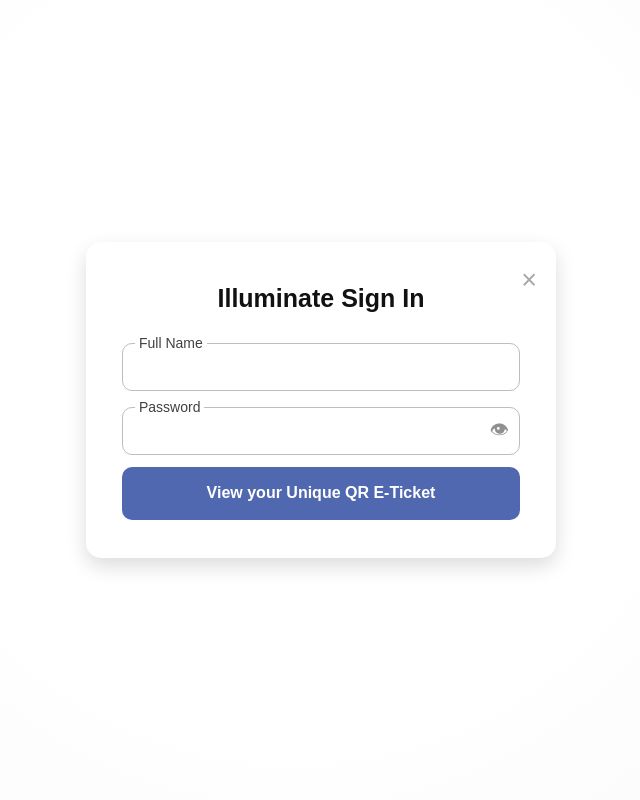
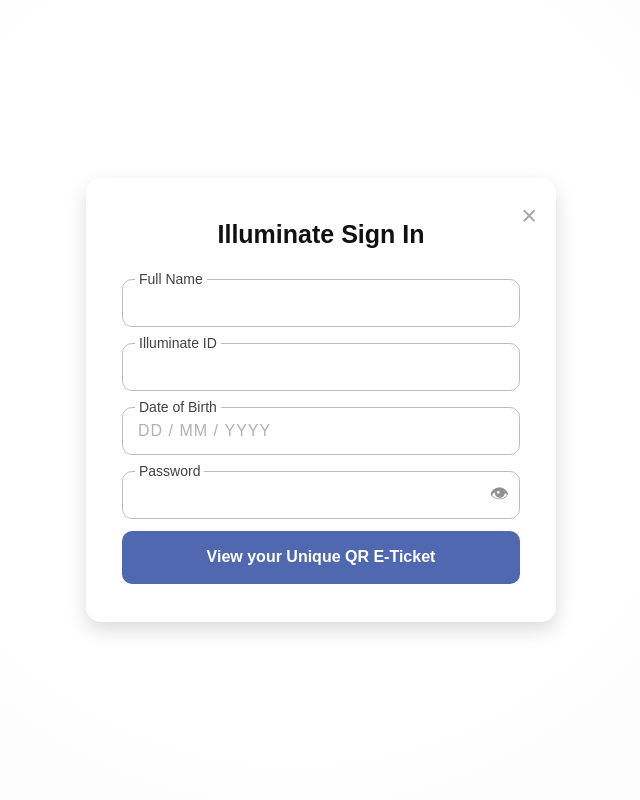
Before and after one commit to prajwal2867/illuminate, a Flask app: page /signin in a window 1280 px wide. Shown: the whole page, without its empty margins (319-959 px from the left). Run offline with Flask 3, Linux system fonts and the light colour scheme.

Commit message:
`Add sign-in DOB mask`

```diff
--- a/app.py
+++ b/app.py
@@ -153,6 +153,8 @@ def signin_page():
 
     if request.method == "POST":
         full_name = request.form.get("full-name", "").strip()
+        illuminate_id = request.form.get("illuminate-id", "").strip()
+        date_of_birth = normalize_date(request.form.get("date-of-birth", ""))
         password = request.form.get("password", "")
 
         with get_connection() as connection:
@@ -160,11 +162,13 @@ def signin_page():
                 """
                 SELECT ticket_id, password_hash
                 FROM tickets
-                WHERE lower(full_name) = lower(?)
+                                WHERE lower(full_name) = lower(?)
+                                    AND lower(illuminate_id) = lower(?)
+                                    AND date_of_birth = ?
                 ORDER BY id DESC
                 LIMIT 1
                 """,
-                (full_name,),
+                                (full_name, illuminate_id, date_of_birth or ""),
             ).fetchone()
 
         if ticket is None:
--- a/templates/signin.html
+++ b/templates/signin.html
@@ -22,6 +22,19 @@
           <input type="text" name="full-name" autocomplete="name" required>
         </label>
 
+        <label class="field">
+          <span>Illuminate ID</span>
+          <input type="text" name="illuminate-id" required>
+        </label>
+
+        <label class="field date-field">
+          <span>Date of Birth</span>
+          <div class="date-input-shell">
+            <span class="date-mask" aria-hidden="true">DD / MM / YYYY</span>
+            <input id="signin-date-of-birth" type="text" name="date-of-birth" inputmode="numeric" maxlength="14" required aria-label="Date of Birth, day month year">
+          </div>
+        </label>
+
         <label class="field input-with-icon">
           <span>Password</span>
           <input type="password" name="password" autocomplete="current-password" required>
@@ -33,6 +46,37 @@
     </section>
   </main>
   <script>
+    const dateOfBirth = document.querySelector('#signin-date-of-birth');
+    const dateMask = document.querySelector('.date-mask');
+
+    const updateDateMask = () => {
+      const digits = dateOfBirth.value.replace(/\D/g, '').slice(0, 8);
+      const dd = digits.slice(0, 2);
+      const mm = digits.slice(2, 4);
+      const yyyy = digits.slice(4, 8);
+
+      let formatted = dd;
+      if (digits.length > 2) formatted += ' / ' + mm;
+      if (digits.length > 4) formatted += ' / ' + yyyy;
+      if (dateOfBirth.value !== formatted) dateOfBirth.value = formatted;
+
+      const sections = [dd, mm, yyyy];
+      const placeholders = ['DD', 'MM', 'YYYY'];
+      dateMask.innerHTML = sections.map((section, index) => {
+        const remaining = placeholders[index].slice(section.length);
+        return `<span class="date-part date-part-${index + 1}"><span class="date-entered">${section}</span><span class="date-remaining">${remaining}</span></span>`;
+      }).join('<span class="date-separator"> / </span>');
+    };
+
+    dateOfBirth.addEventListener('input', updateDateMask);
+    updateDateMask();
+
+    dateOfBirth.addEventListener('keydown', (event) => {
+      if (!/[0-9]|Backspace|Delete|ArrowLeft|ArrowRight|Tab/.test(event.key)) {
+        event.preventDefault();
+      }
+    });
+
     document.querySelector('.visibility-toggle').addEventListener('click', (event) => {
       const password = event.currentTarget.previousElementSibling;
       const isPassword = password.type === 'password';
```
